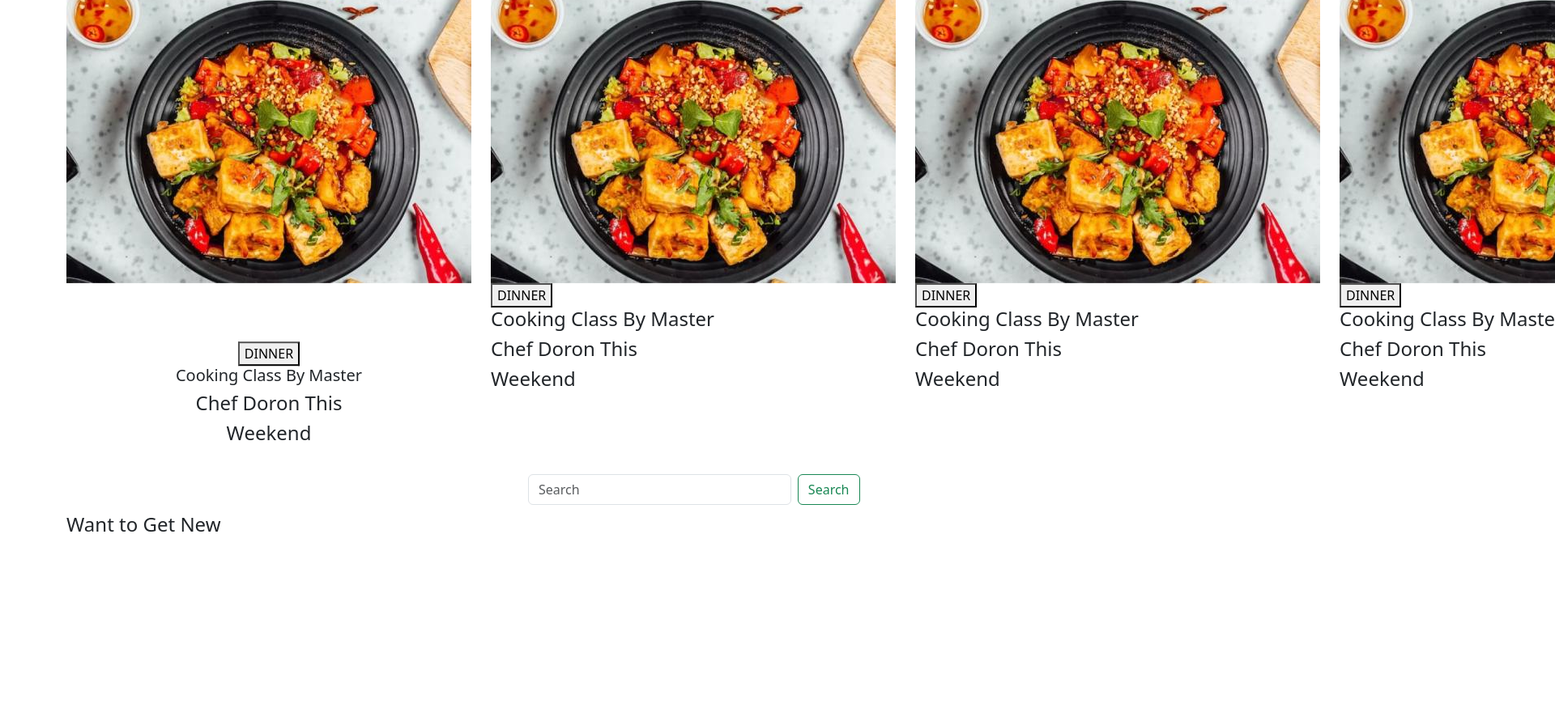
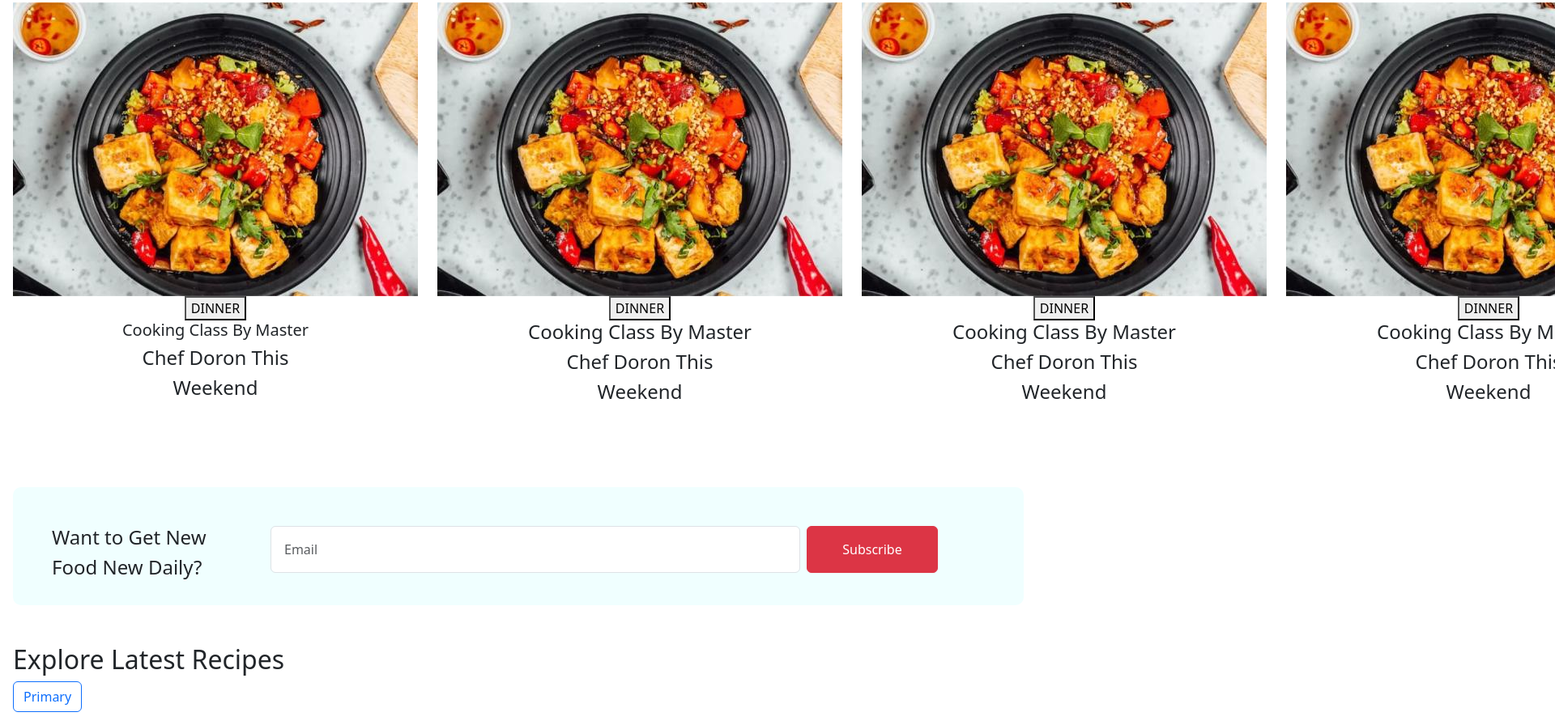
Before and after one commit to atayafikri/anoa-app, a plain HTML site: page index.html in a window 1280 px wide. Shown: the part 149-1045 px from the top of the page at 81% size, 1920 px wide, since content can reach past the window. Before the commit the page ends 820 px from the top, so only its background shows below. Drawn offline with nearby package versions, Linux system fonts and the light colour scheme.

Commit message:
new update 18 des 2024

```diff
--- a/index.html
+++ b/index.html
@@ -146,16 +146,15 @@
         </div>
         <!-- End navbar ke dua -->
     </div>
-    <div class="content">
-      <div class="container">
-        <div class="carousel">
+    <div class="content p-3">
+        <div class="carousel mb-5">
           <div class="row">
             <div class="col-12 mb-5 d-flex justify-content-start gap-4">
               <div class="card-fitur position-relative">
                 <img src="images/1.jpg" alt="Gambar1">
 
                 <div class="overlay">
-                  <div class="position-absolute top-100 start-50 translate-middle text-center">
+                  <div class="text-center">
                     <button>DINNER</button>
                     <H5>Cooking Class By Master</H5>
                     <h4>Chef Doron This</h4>
@@ -168,7 +167,7 @@
                 <img src="images/1.jpg" alt="Gambar1">
 
                 <div class="overlay">
-                  <div>
+                  <div class="text-center">
                     <button>DINNER</button>
                     <H4>Cooking Class By Master</H4>
                     <h4>Chef Doron This</h4>
@@ -181,7 +180,7 @@
                 <img src="images/1.jpg" alt="Gambar1">
 
                 <div class="overlay">
-                  <div>
+                  <div class="text-center">
                     <button>DINNER</button>
                     <H4>Cooking Class By Master</H4>
                     <h4>Chef Doron This</h4>
@@ -194,7 +193,7 @@
                 <img src="images/1.jpg" alt="Gambar1">
 
                 <div class="overlay">
-                  <div>
+                  <div class="text-center">
                     <button>DINNER</button>
                     <H4>Cooking Class By Master</H4>
                     <h4>Chef Doron This</h4>
@@ -207,7 +206,7 @@
                 <img src="images/1.jpg" alt="Gambar1">
 
                 <div class="overlay">
-                  <div>
+                  <div class="text-center">
                     <button>DINNER</button>
                     <H4>Cooking Class By Master</H4>
                     <h4>Chef Doron This</h4>
@@ -219,20 +218,34 @@
           </div>
         </div>
 
-        <div class="email">
+        <div class="email mt-5 pt-5 mx-auto pb-4">
           <div class="row">
-            <div class="col mt-5 pt-5">
-              <h4>Want to Get New</h4>
+            <div class="col-3">
+              <h4 class="ps-5">Want to Get New</h4>
+              <h4 class="ps-5">Food New Daily?</h4>
             </div>
-            <div class="col mt-5">
-              <form class="d-flex w-75" role="search">
-                <input class="form-control me-2" type="search" placeholder="Search" aria-label="Search">
+            <div class="col-8">
+                <!-- <input class="form-control me-2" type="search" placeholder="Search" aria-label="Search">
                 <button class="btn btn-outline-success" type="submit">Search</button>
+              </form> -->
+              <form class="d-flex" role="search">
+                <input class="form-control me-2 p-3" type="search" placeholder="Email" aria-label="Search">
+                <button type="submit" class="btn btn-danger p-0 w-25">Subscribe</button>
               </form>
             </div>
           </div>
         </div>
-      </div>
+
+        <div class="explore">
+          <div class="row">
+            <div class="col-8">
+              <h2 class="title mt-5">Explore Latest Recipes</h2>
+            </div>
+            <div class="tombol">
+              <button type="button" class="btn btn-outline-primary">Primary</button>
+            </div>
+          </div>
+        </div>
     </div>
     <script src="https://cdn.jsdelivr.net/npm/bootstrap@5.3.3/dist/js/bootstrap.bundle.min.js" integrity="sha384-YvpcrYf0tY3lHB60NNkmXc5s9fDVZLESaAA55NDzOxhy9GkcIdslK1eN7N6jIeHz" crossorigin="anonymous"></script>
   </body>
--- a/style.css
+++ b/style.css
@@ -59,3 +59,13 @@
 .contact-login .login li a:hover{
     color: #FF7F3E;
 }
+
+.email{
+    background-color: azure;
+    border-radius: 10px;
+}
+
+.email button{
+    font-weight: 500;
+
+}
```
